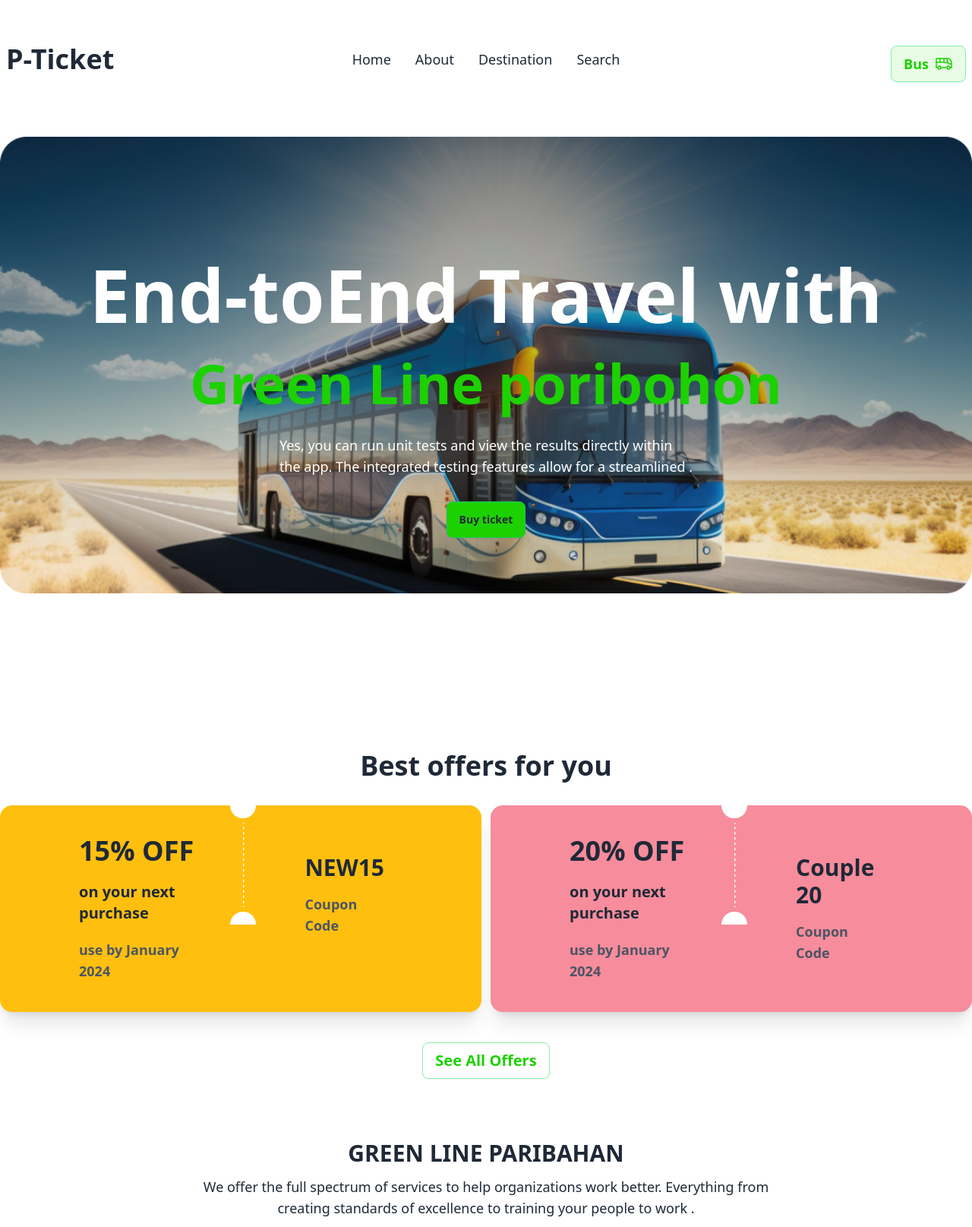
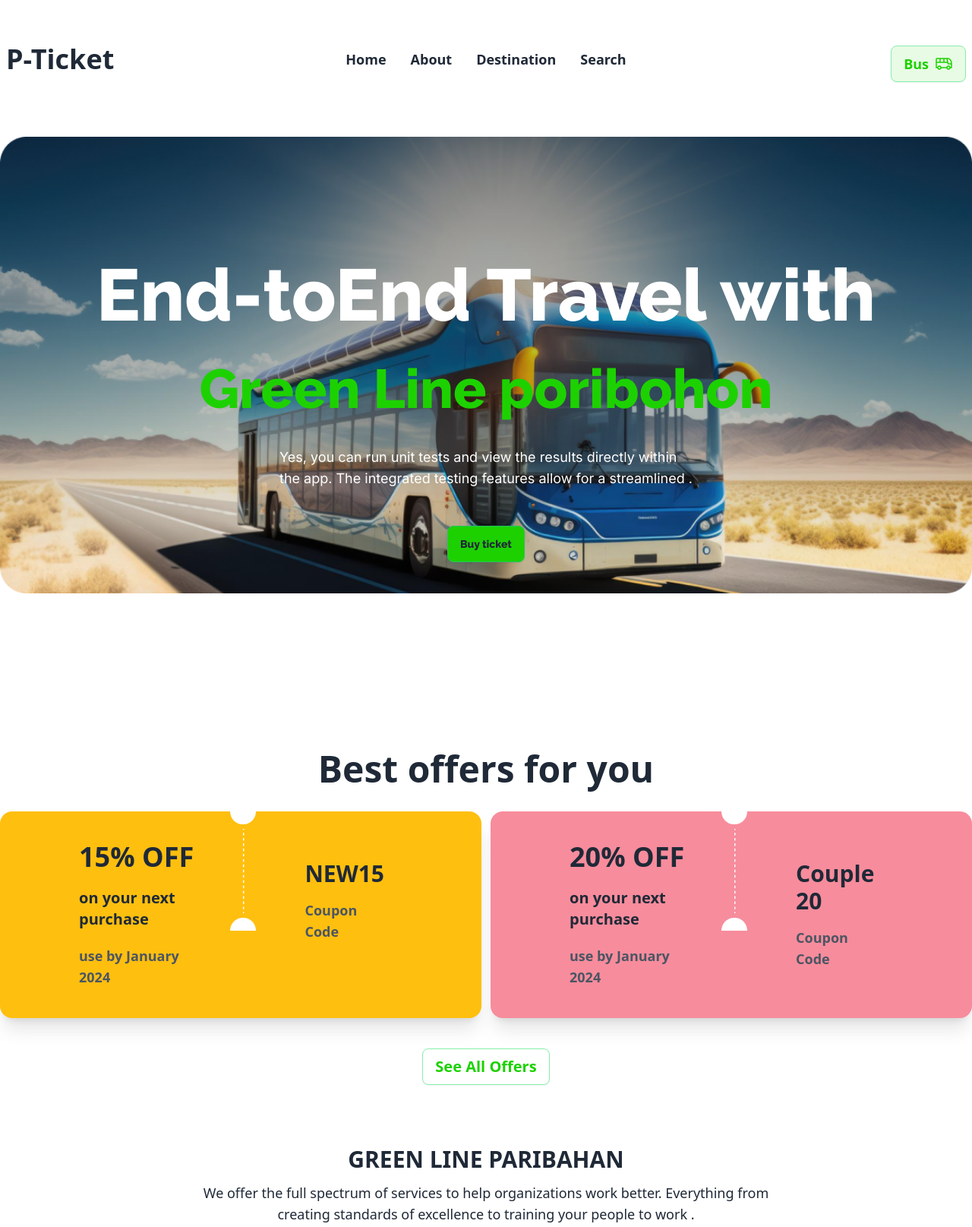
Before and after one commit to Sakibft/B9A5-smart-ticketing, a plain HTML site: page index.html in a window 1280 px wide. Shown: the top 1615 px of the page at 76% size. Drawn offline with nearby package versions, Linux system fonts and the light colour scheme.

Commit message:
modify some style and respnsive

```diff
--- a/index.html
+++ b/index.html
@@ -4,12 +4,14 @@
   <meta charset="UTF-8">
   <meta name="viewport" content="width=device-width, initial-scale=1.0">
   <title>BUS LOVER💟</title>
+  <!-- link css -->
+  <link rel="stylesheet" href="style.css">
   <!-- daisyUi and tailwind -->
   <link href="https://cdn.jsdelivr.net/npm/daisyui@4.7.2/dist/full.min.css" rel="stylesheet" type="text/css" />
 <script src="https://cdn.tailwindcss.com"></script>
 </head>
 <body>
-  <!-- section 1 -->
+
   <header class="container mx-auto mt-10 ">
     <!-- nav -->
     <nav class="mb-16">
@@ -28,35 +30,37 @@
               <li><a>Search</a></li>
             </ul>
           </div>
-          <a class=" text-4xl font-extrabold">P-Ticket</a>
+          <a class=" text-4xl font-extrabold Raleway">P-Ticket</a>
         </div>
         <div class="navbar-center hidden lg:flex">
           <ul class="menu menu-horizontal px-1 text-lg">
-            <li><a>Home</a></li>
-            <li><a>About</a></li>
-            <li><a>Destination</a></li>
-            <li><a>Search</a></li>
+            <li class="Raleway font-semibold text-lg"><a>Home</a></li>
+            <li class="Raleway font-semibold text-lg"><a>About</a></li>
+            <li class="Raleway font-semibold text-lg"><a>Destination</a></li>
+            <li class="Raleway font-semibold text-lg"><a>Search</a></li>
           </ul>
         </div>
         <div class="navbar-end">
           <button
-           class="btn bg-[#1DD1001A] text-lg mt-3 border-green-300 text-[#1DD100]">Bus <span><img src="./images/bus-icon.png" alt=""></span></button>
+           class="btn Raleway bg-[#1DD1001A] text-lg mt-3 border-green-300 text-[#1DD100]">Bus <span><img src="./images/bus-icon.png" alt=""></span></button>
         </div>
       </div>
     </nav>
-  <div class=" bg-contain min-h-screen bg-no-repeat bg-[url('./images/banner.png')] pt-16">
-    <div class="flex flex-col justify-center items-center gap-8  p-24 ">
-      <h1 class="text-8xl font-extrabold text-white">End-toEnd Travel with</h1>
-      <h1 class="text-[#1DD100] text-7xl font-bold">Green Line poribohon </h1>
-      <p class="text-white text-lg">Yes, you can run unit tests and view the results directly within  <br> the app. The integrated testing features allow for a streamlined .</p>
-      <button   id="buyTickets" class="font-bold btn bg-[#1DD100] border-green-500">  <a class="link no-underline" href="#midSection"> Buy ticket </a>  </button>
+      <!-- section 1 -->
+  <div class=" bg-contain min-h-screen   bg-no-repeat bg-[url('./images/banner.png')] lg:pt-16">
+    <div class="flex flex-col justify-center items-center lg:gap-10 gap-2 p-8 lg:p-24 ">
+      <h1 class="lg:text-8xl font-extrabold raleway text-white">End-toEnd Travel with</h1>
+      <h1 class="text-[#1DD100] lg:text-7xl font-bold raleway">Green Line poribohon </h1>
+      <p class="text-white inter lg:text-lg text-sm">Yes, you can run unit tests and view the results directly within  <br> the app. The integrated testing features allow for a streamlined .</p>
+      <button  id="buyTickets" class="font-bold mt-2 raleway btn bg-[#1DD100] border-green-500">  <a class="link no-underline" href="#midSection"> Buy ticket </a>  </button>
     </div>
 
   </div>
   </header>
   <!--  Best offers sectioon 2 -->
   <section class="container mx-auto py-2">
-    <h1 class="font-bold text-4xl text-center">Best offers for you</h1>
+    <h1 class="font-bold text-5xl text-center Raleway">Best offers for you</h1>
+    <!-- left site -->
    <div class="grid sm:grid-cols-1 md:grid-cols-1 lg:grid-cols-2 gap-3 ">
 
     <div class="card bg-base-100 shadow-xl mt-8 bg-[#FFBF0F]">
@@ -78,7 +82,7 @@
 
       </div>
     </div>
-    <!-- 2 -->
+    <!-- right site -->
     <div class="card  bg-base-100 shadow-xl mt-8 bg-[#F78C9C]">
       <div class="  flex flex-row px-16">
         <div class="  flex flex-col p-10 gap-5">
@@ -107,10 +111,10 @@
     <P class="mt-3 text-lg">We offer the full spectrum of services to help organizations work better. Everything from <br> creating standards of excellence to training your people to work .</P>
     <!-- title -->
     <div class="card  bg-base-100 shadow-2xl mt-8 ">
-      <div class="  flex flex-row ">
+      <div class="  lg:flex flex-row ">
        <!-- container -->
        <div>
-        <div class="flex justify-between gap-96  h-40 p-5 ">
+        <div class="lg:flex justify-between gap-96  h-40 p-5  ">
           <div class="  flex p-5 gap-5">
             <img class="h-[48px]" src="images/bus-logo.png" alt="">
             <div class="flex flex-col gap-4">
@@ -137,17 +141,18 @@
         <hr class="mt-2">
        </div>
        <!-- 3 btn -->
-          <div class="p-4 flex justify-around ">
+          <div class="p-4 lg:flex justify-around ">
             <button class="btn btn-wide bg-gray-200">Boarding Point - Laxmipur </button>
             <button class="btn btn-wide bg-gray-200">Dropping Point - Bogura</button>
             <button class="btn btn-wide bg-gray-200">Est. Time - 11 Hour</button>
           </div>
            </div>
        </div>
-       <div>
-         <img src="images/info-devider.png" alt="">
+       <!-- problem 1 -->
+       <div class="hidden">
+         <img src="images/info-devider.png"  alt="">
        </div>
-       <div class="flex flex-col justify-center items-center gap-5 ml-20">
+       <div class="flex flex-col justify-center items-center gap-5 lg:ml-40">
         <img class="h-[48px] w-[48px]" src="images/fare.png" alt="">
          <h1 class="text-3xl font-extrabold"> <span id="busPrice">550</span> Taka</h1>
          <h1 class="text-2xl font-semibold text-gray-600"> Per Seat </h1>
@@ -181,7 +186,7 @@
           <div class="flex justify-between mt-3">
             <div class="flex gap-4">
             <img src="images/seat-gray.png" alt="">
-            <h1 class="text-lg ">Available</h1>
+            <h1 class="text-lg font-semibold ">Available</h1>
             </div>
             <div class="flex gap-4">
               <img src="images/seat-green-filled.png" alt="">
@@ -189,12 +194,12 @@
             </div>
           </div>
           <hr class="mt-4">
-            <!-- many 40 btn -->
-           <!-- many 40 btn --> <div class="text-end mt-4">
+           <!-- 40 btn start -->
+            <div class="text-end mt-4">
           <button class="btn btn-xs sm:btn-sm md:btn-md lg:btn-lg "><img  class="px-5" src="images/stearing.png" alt="">
            </button>
          </div>
-          <!-- start -->
+          <!-- start 40 -->
           <div class="grid sm:grid-cols-2 lg:grid-cols-4 mt-4  gap-4 ">
             <div class="set-btn ">
               <button class="btn btn-xs sm:btn-sm md:btn-md lg:btn-lg text-3xl w-full "> <span>A1</span>
@@ -357,15 +362,13 @@
               <button class="btn btn-xs sm:btn-sm md:btn-md lg:btn-lg w-full text-3xl"><span>J4</span>
              </button>
               </div>
-
-
-
           </div>
         </div>
+        <!-- Right site input -->
       <div>
         <p class="text-lg font-semibold">Select Your Seat</p>
         <hr class="mt-3">
-        <!-- RIGHT SITE INPUT -->
+        <!-- start SITE INPUT -->
         <div class="card w-full bg-base-100 shadow-2xl  mt-12 p-2">
           <div class="card-body bg-gray-100 rounded-lg ">
              <table>
@@ -376,16 +379,15 @@
               </tr>
              </table>
              <hr>
-              <div id="bus-sit" class="grid grid-cols-3 ml-28 text-lg ">
-
-
-
+             <!-- emty div section for js -->
+              <div id="bus-sit" class="grid grid-cols-3 pl-32 items-center Inter text-lg font-semibold border-2 border-red-700 ">
               </div>
             <hr>
             <div class="flex justify-between mt-2">
               <h1 class="text-lg font-semibold">Total Price</h1>
               <h1 class="text-xl font-semibold">BDT <span id="uptotal">0</span> </h1>
             </div>
+            <!-- coupon div -->
             <div>
                <div id="coupon-hide" class="mt-2">
                 <label class="input input-bordered flex items-center gap-2">
@@ -399,7 +401,7 @@
               </div>
             </div>
           </div>
-          <!-- name emainl and number -->
+          <!-- name , number  and email-->
           <div class="mt-5 mb-5">
             <h1 class="text-xl font-semibold mb-2">Passenger Name*</h1>
             <label class="input input-bordered flex items-center gap-2">
@@ -422,23 +424,15 @@
         <div>
           <button id="next-btn" class="btn btn-xs sm:btn-sm md:btn-md lg:btn-lg w-full bg-green-400 text-xl text-white font-semibold"><a class="link no-underline" href="#popup"> NEXT</a></button>
         </div>
-
         <div class="flex justify-around mt-3 mb-4 underline underline-offset-1">
           <a href="">Terms and Conditions</a>
           <a href="">Cancellation Policy</a>
         </div>
       </div>
-
-
       </div>
-
-
     </div>
-
   </section>
-
-
-
+  <!-- footer -->
   <footer class="p-20 flex justify-between bg-base-200  mt-10 bg-black text-white">
     <div class="flex flex-col gap-5">
       <h1 class="font-bold text-3xl">GREEN LINE</h1>
--- a/ss.js
+++ b/ss.js
@@ -1,13 +1,4 @@
- const fbtn = document.getElementById('buyTickets');
-
- fbtn.addEventListener('click',function(){
-
-console.log('clicked');
- });
-
-
-
- const mid = 'Economoy';
+  const mid = 'Economoy';
  let tsum = 0;
  let teven = 40;
 let totalPrice = 0;
@@ -15,23 +6,12 @@ let totalPrice = 0;
  for(let index = 0; index<buttons.length;index++){
   const button = buttons[index];
   button.addEventListener("click",function(){
-
-
-    // const bootto = document.querySelectorAll(".set-btn");
-    // console.log(bootto);
-    // const boto = button.querySelectorAll('.btn');
-    // console.log(boto);
-
-
-    // button.classList.add('bg-red-600');
+    // button color
     const bgcolor = button.querySelector('button');
-
     bgcolor.classList.add('text-white');
      bgcolor.classList.add('bg-green-400');
 
-
     const title = button.querySelector('span').innerText;
-
     const price =parseInt(document.getElementById("busPrice").innerText);
      totalPrice+= price ;
       console.log(totalPrice);
@@ -51,42 +31,21 @@ let totalPrice = 0;
     const td = document.createElement("h1");
     td.innerText = price;
     busSit.appendChild(td);
-
     // title count
     tsum = tsum +1;
    document.getElementById('titleCount').innerText = tsum;
-
-
     // seats even
     teven = teven -1;
     document.getElementById('seats-even').innerText=teven;
-
-
-
-
-    //  document.getElementById('seat').innerText = title;
-
-    //  document.getElementById('price').innerText = price;
-
     document.getElementById('uptotal').innerText = totalPrice;
     document.getElementById('grand-total').innerText=totalPrice;
-
   })
-  // console.log(button);
  }
-
-
 //  popup
  const nextBtn = document.getElementById('next-btn');
  const ppp = document.getElementById('popup');
  const titcketeBey = document.getElementById('ticket-buy');
  const closepopup = document.getElementById('closePopup');
-//  function openPopup(){
-//   ppp.classList.remove('hidden')
-//  }
-//  function closePopup(){
-//   ppp.classList.add('hidden')
-//  }
  nextBtn.addEventListener('click',function(){
   titcketeBey.classList.add('hidden')
 ppp.classList.remove('hidden')
@@ -95,10 +54,7 @@ ppp.classList.remove('hidden')
  closepopup.addEventListener('click',function(){
   titcketeBey.classList.remove('hidden')
   ppp.classList.add('hidden')
- })
-
-
-
+ });
 // coupon
  const aplybtn = document.getElementById('applyBtn');
  aplybtn.addEventListener('click',function(){
@@ -110,7 +66,6 @@ ppp.classList.remove('hidden')
       const divided=multiply/100;
       const even=totalPrice-divided;
       document.getElementById('grand-total').innerText=even;
-      console.log(even);
       const co =document.getElementById('coupon-hide');
       co.classList.add('hidden')
      }
@@ -119,11 +74,10 @@ ppp.classList.remove('hidden')
       const divid = multi/100;
       const eve = totalPrice-divid;
       document.getElementById('grand-total').innerText=eve;
-      console.log(eve);
       const co =document.getElementById('coupon-hide');
       co.classList.add('hidden')
      }
      else{
       alert('Invalid coupon')
      }
- })
+ });
--- /dev/null
+++ b/style.css
@@ -0,0 +1,17 @@
+/* @import url('https://fonts.googleapis.com/css2?family=Raleway:ital,wght@0,800;1,800&display=swap'); */
+@import url('https://fonts.googleapis.com/css2?family=Inter&family=Raleway:ital,wght@0,800;1,800&display=swap');
+
+  .raleway{
+    font-family: "Raleway", sans-serif;
+    font-optical-sizing: auto;
+    font-weight: 800;
+    font-style: normal;
+  }
+.inter{
+  font-family: "Inter", sans-serif;
+  font-optical-sizing: auto;
+  font-weight: 400;
+  font-style: normal;
+  font-variation-settings:
+    "slnt" 0;
+}
```
